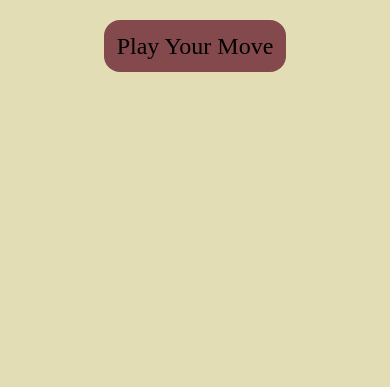
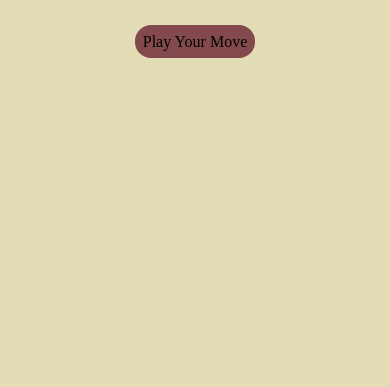
Before and after one commit to vidushi1-0/rock-paper, a plain HTML site: page index.html in a window 390 px wide. Shown: the part 457-844 px from the top of the page. Drawn offline with Linux system fonts and the light colour scheme.

Commit message:
Update rock-paper.css

```diff
--- a/rock-paper.css
+++ b/rock-paper.css
@@ -119,8 +119,8 @@ h1 {
         font-size: 2rem;
     }
     .msg {
-        font-size: 1.5rem;
+        font-size: 1rem;
         border-radius: 1rem;
-        padding: 0.8rem;
+        padding: 0.5rem;
     }
 }
```
